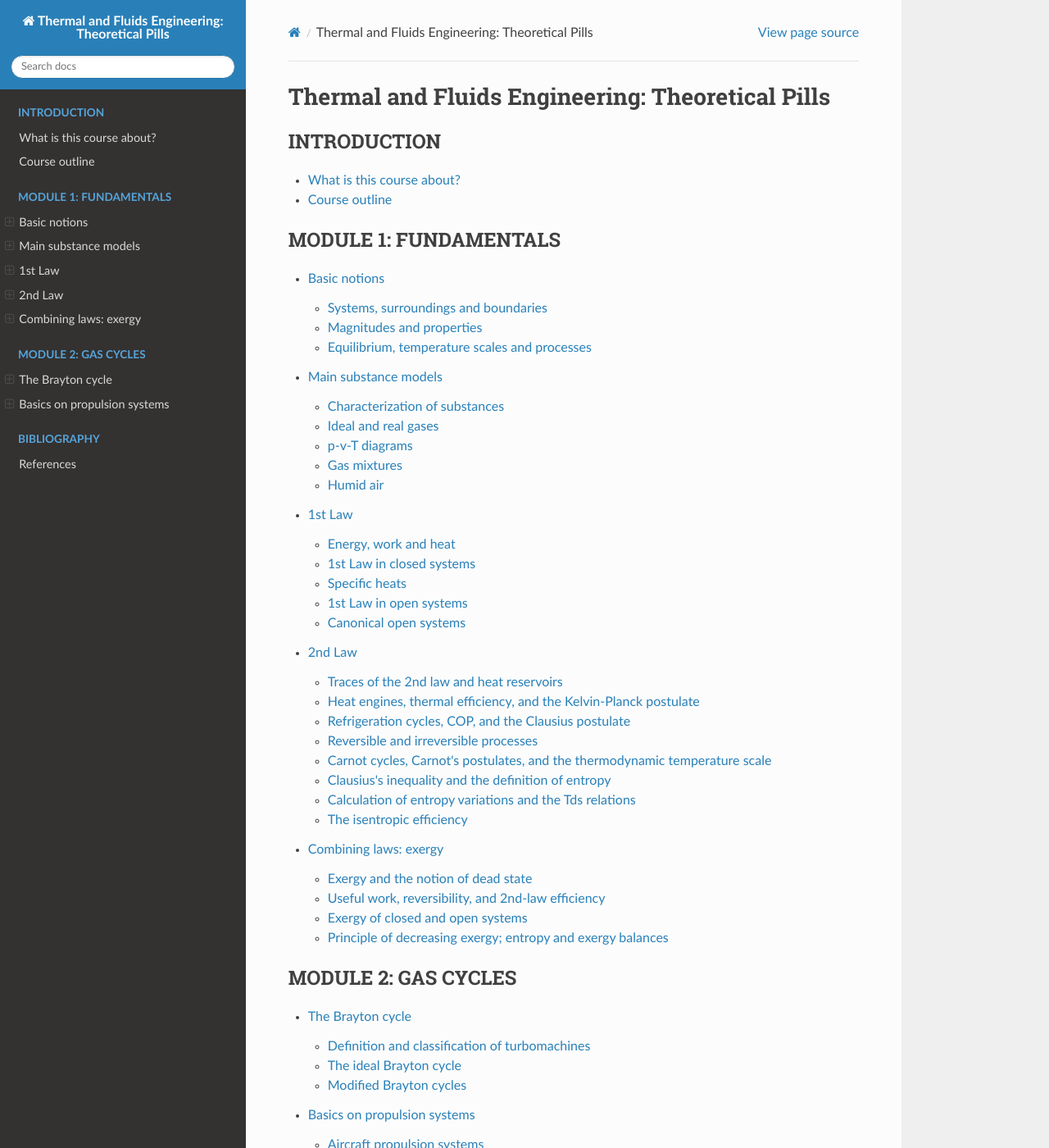
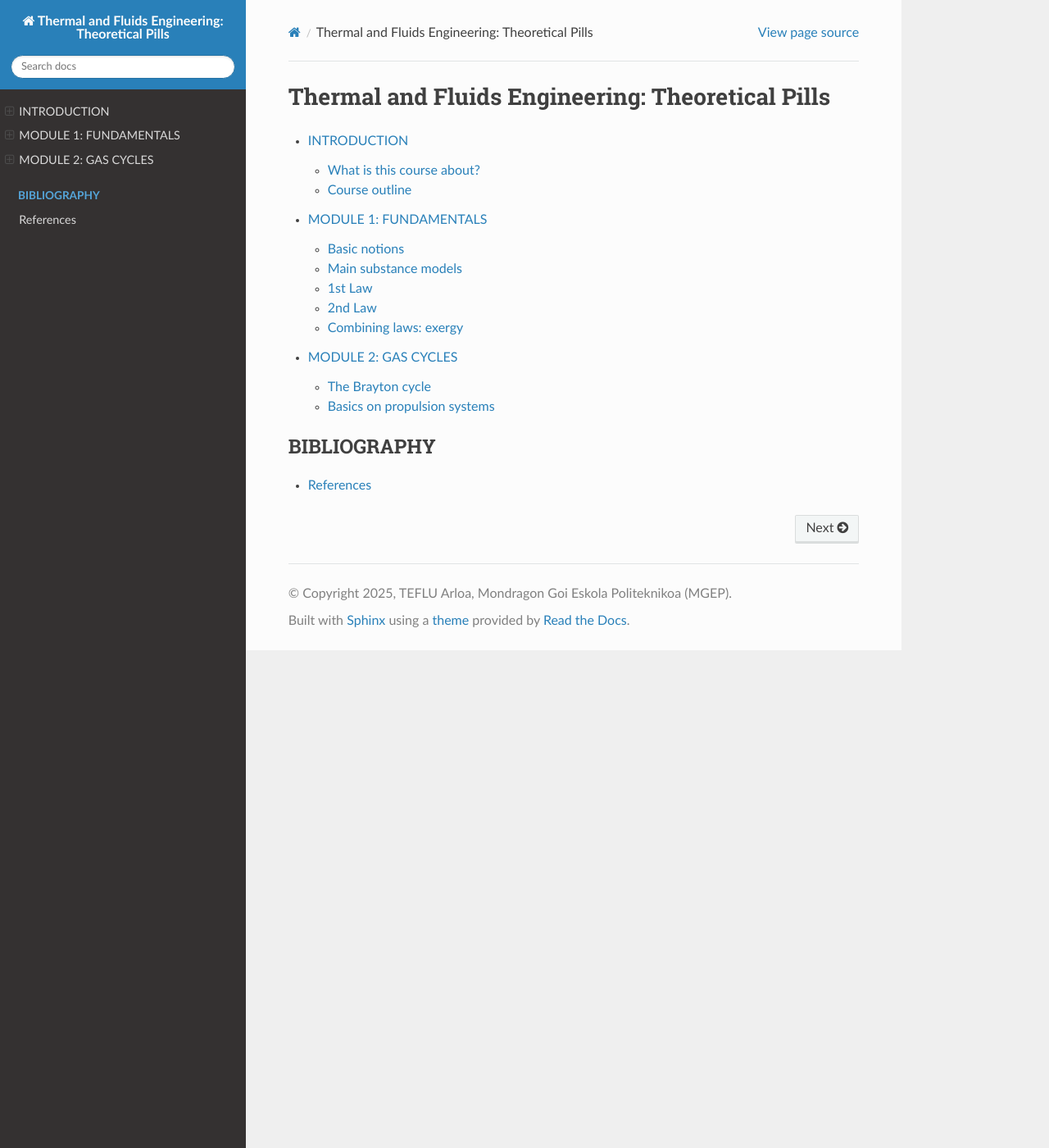
Before and after one commit to azarketa/Thermodynamics-theoretical-pills, a Sphinx documentation site: the page built from source/index.rst, in a window 1280 px wide and 1400 px high. Shown: the whole window at 82% size. Built offline with Sphinx 7.4.7 and the Read the Docs theme 3.1.0, drawn with Linux system fonts in a browser that asks for light colours; some of the changed text lies outside the part shown.

Commit message:
Files updated

```diff
--- a/source/index.rst
+++ b/source/index.rst
@@ -3,31 +3,12 @@ Thermal and Fluids Engineering: Theoretical Pills
 ==================================================
 
 .. toctree::
-   :maxdepth: 3
-   :titlesonly:
-   :caption: INTRODUCTION
-
-   What is this course about? <0001_What_is_this_course_about>
-   Course outline <0002_Course_outline>
-
-.. toctree::
    :maxdepth: 2
    :titlesonly:
-   :caption: MODULE 1: FUNDAMENTALS
 
-   01_Basic_notions
-   02_Main_substance_models
-   03_1st_law
-   04_2nd_law
-   05_Combining_laws
-
-.. toctree::
-   :maxdepth: 2
-   :titlesonly:
-   :caption: MODULE 2: GAS CYCLES
-
-   01_The_Brayton_cycle
-   02_Basics_on_propulsion_systems
+   introduction_index
+   module1_index
+   module2_index
 
 .. only:: html
 
```
Also changed, not shown: source/introduction_index.rst (added, +9 -0 lines), source/module1_index.rst (added, +12 -0 lines), source/module2_index.rst (added, +9 -0 lines).
